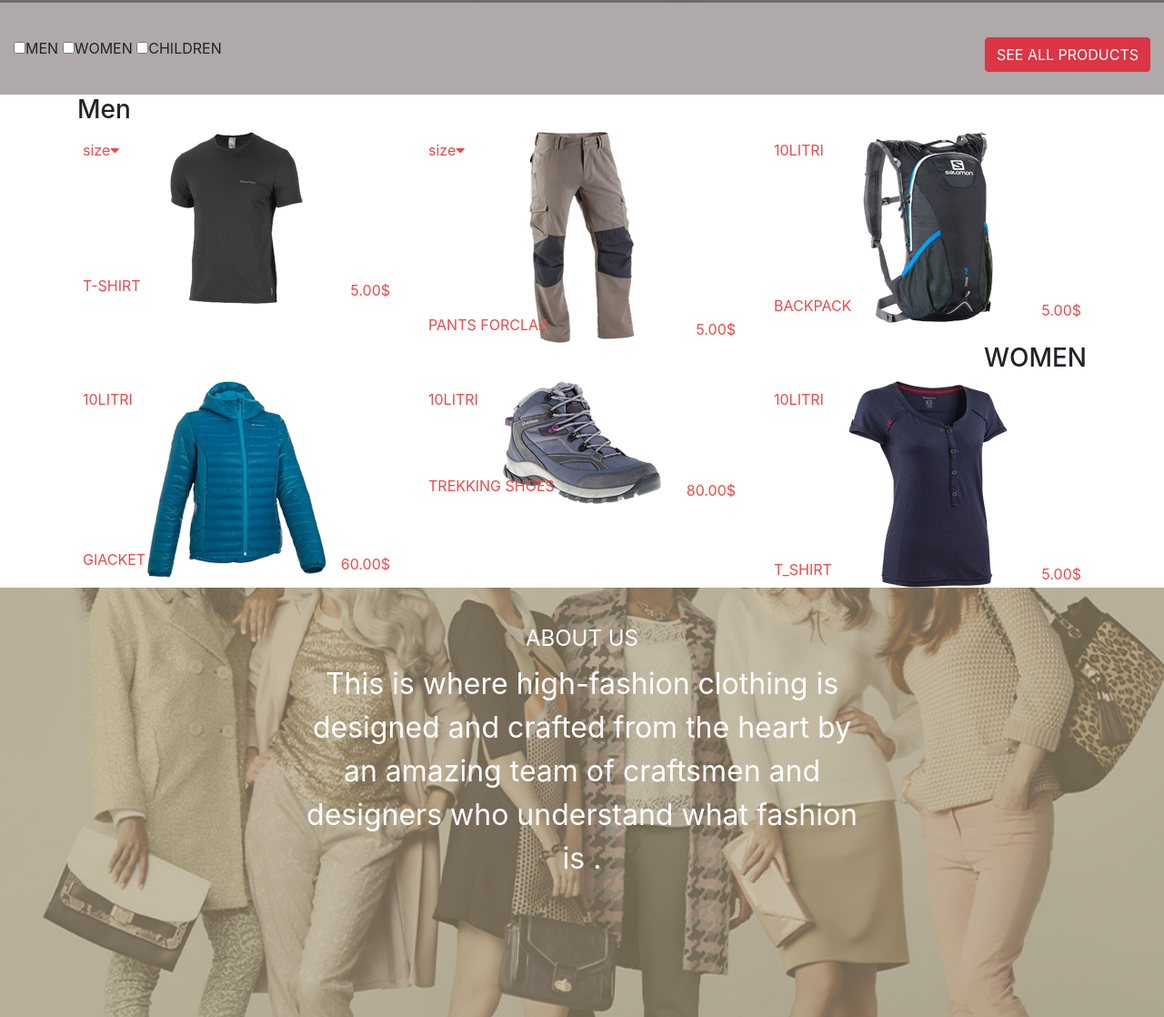
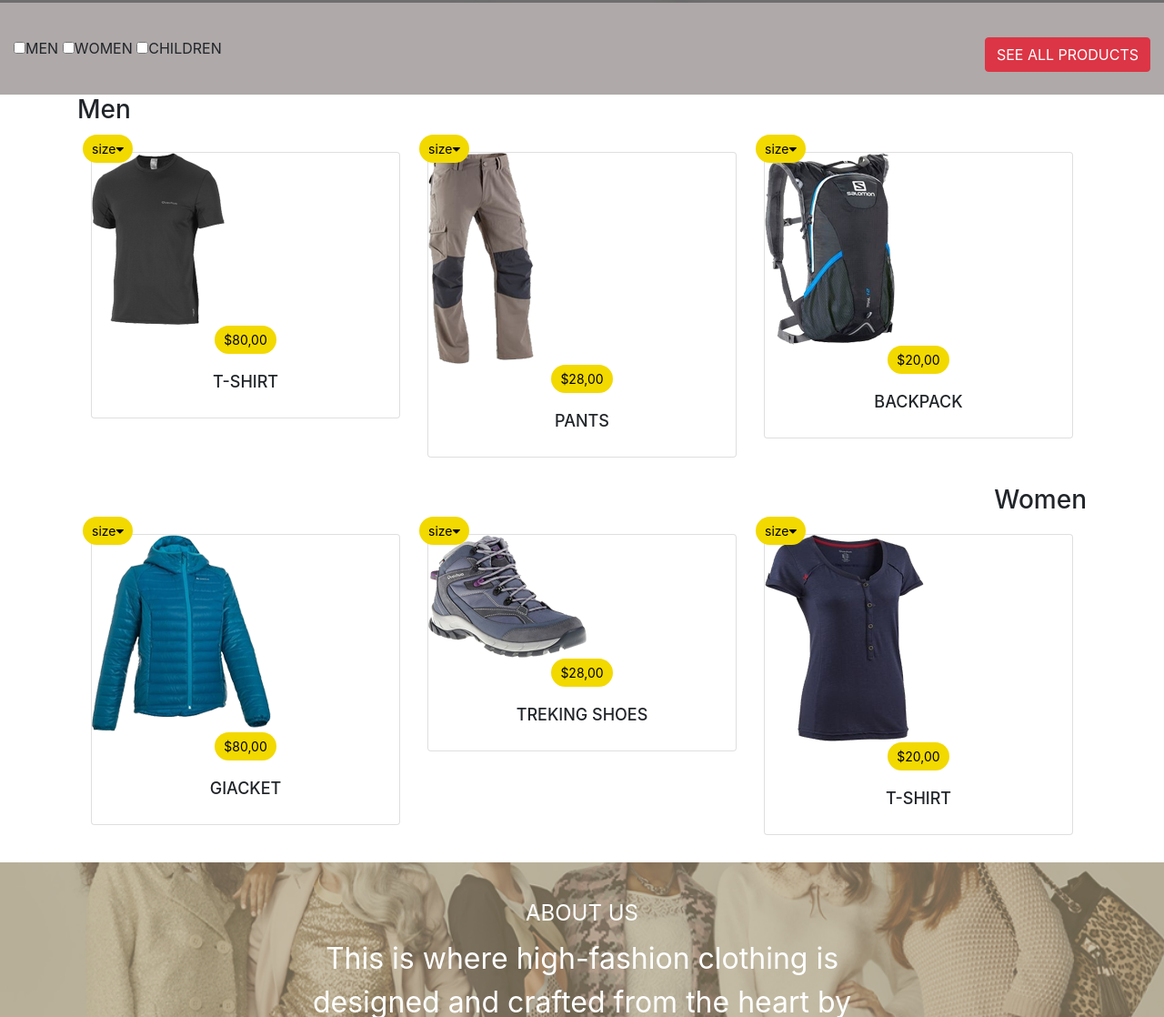
Before and after one commit to leskeylevy/work_assement, a plain HTML site: page index.html in a window 1280 px wide. Shown: the part 797-1915 px from the top of the page at 91% size. Drawn offline with nearby package versions, Linux system fonts and the light colour scheme.

Commit message:
fixed the products part

```diff
--- a/index.html
+++ b/index.html
@@ -47,81 +47,118 @@
         </div>
 <!-- products section -->
      <div class="container">
-       <div class="row ">
-         <div class="col-md-12">
-           <div id="prodcarousel" class="carousel slide" data-ride="carousel">
-            <ol class="carousel-indicators">
-              <li data-target="#blogCarousel" data-slide-to="0" class="active"></li>
-              <li data-target="#blogCarousel" data-slide-to="1"></li>
-          </ol>
-
-          <!-- carousel items -->
         <h3>Men</h3>
-          <div class="carousel-inner">
-            <div class="carousel-item active">
-              <div class="row">
+        <div class="row" id="ads">
+            <!-- Category Card -->
             <div class="col-md-4">
-                  <div class="products">
-                    <img src="images/products/tshirt.png" alt="Snow" style="max-width:100%;">
-                    <div class="bottom-left">T-SHIRT</div>
-                    <div class="top-left">size<i class="fas fa-caret-down"></i> </div>
-                    <div class="bottom-right">5.00$</div>
+                <div class="card rounded" style="height: important">
+                    <div class="card-image">
+                        <span class="card-notify-badge">size<i class="fas fa-caret-down"></i></span>
+                        <img class="img-fluid" src="images/products/tshirt.png" alt="Alternate Text" />
                     </div>
+                    <div class="card-image-overlay m-auto">
+                        <span class="card-detail-badge">$80,00</span>
                     </div>
-                <div class="col-md-4">
-                  <div class="products">
-                    <img src="images/products/pants.png" alt="Snow" style="max-width:100%;">
-                    <div class="bottom-left">PANTS FORCLAZ</div>
-                    <div class="top-left">size<i class="fas fa-caret-down"></i> </div>
-                    <div class="bottom-right">5.00$</div>
-                  </div>
-                </div>
-                <div class="col-md-4">
-                  <div class="products">
-                    <img src="images/products/backpack.png" alt="Snow" style="max-width:100%;">
-                    <div class="bottom-left">BACKPACK</div>
-                    <div class="top-left">10LITRI</div>
-                    <div class="bottom-right">5.00$</div>
+                    <div class="card-body text-center">
+                        <div class="ad-title m-auto">
+                            <h5>T-SHIRT</h5>
                         </div>
                     </div>
                 </div>
             </div>
+            <div class="col-md-4">
+                <div class="card rounded">
+                    <div class="card-image">
+                        <span class="card-notify-badge">size<i class="fas fa-caret-down"></i></span>
+                        <img class="img-fluid" src="images/products/pants.png" alt="Alternate Text" />
                     </div>
-          <h3 style="float:right">WOMEN</h3>
-          <div class="carousel-inner">
-            <div class="carousel-item active">
-              <div class="row">
-                <div class="col-md-4">
-                  <div class="products">
-                  <img src="images/products/giacket.png" alt="Snow" style="max-width:100%;">
-                  <div class="bottom-left">GIACKET</div>
-                  <div class="top-left">10LITRI</div>
-                  <div class="bottom-right">60.00$</div>
+                    <div class="card-image-overlay m-auto">
+                        <span class="card-detail-badge">$28,00</span>
                     </div>
-              </div>
-                <div class="col-md-4">
-                    <div class="products">
-                        <img src="images/products/trekkingshoes.png" alt="Snow" style="max-width:100%;">
-                        <div class="bottom-left">TREKKING SHOES</div>
-                        <div class="top-left">10LITRI</div>
-                        <div class="bottom-right">80.00$</div>
-                      </div>
-                    </div>
-                <div class="col-md-4">
-                    <div class="products">
-                        <img src="images/products/tshirt_ladies.png" alt="Snow" style="max-width:100%;">
-                        <div class="bottom-left">T_SHIRT</div>
-                        <div class="top-left">10LITRI</div>
-                        <div class="bottom-right">5.00$</div>
+                    <div class="card-body text-center">
+                        <div class="ad-title m-auto">
+                            <h5>PANTS</h5>
                         </div>
                     </div>
                 </div>
             </div>
+
+            <div class="col-md-4">
+                <div class="card rounded">
+                    <div class="card-image">
+                        <span class="card-notify-badge">size<i class="fas fa-caret-down"></i></span>
+                        <img class="img-fluid" src="images/products/backpack.png" alt="Alternate Text" />
+                    </div>
+                    <div class="card-image-overlay m-auto">
+                        <span class="card-detail-badge">$20,00</span>
+                    </div>
+                    <div class="card-body text-center">
+                        <div class="ad-title m-auto">
+                            <h5>BACKPACK</h5>
                         </div>
                     </div>
                 </div>
             </div>
+
         </div>
+     </div>
+     <div class="container">
+        <h3 style="float:right">Women</h3><br>
+        <div class="row" id="ads">
+            <!-- Category Card -->
+            <div class="col-md-4">
+                <div class="card rounded" style="height: important">
+                    <div class="card-image">
+                        <span class="card-notify-badge">size<i class="fas fa-caret-down"></i></span>
+                        <img class="img-fluid" src="images/products/giacket.png" alt="Alternate Text" />
+                    </div>
+                    <div class="card-image-overlay m-auto">
+                        <span class="card-detail-badge">$80,00</span>
+                    </div>
+                    <div class="card-body text-center">
+                        <div class="ad-title m-auto">
+                            <h5>GIACKET</h5>
+                        </div>
+                    </div>
+                </div>
+            </div>
+            <div class="col-md-4">
+                <div class="card rounded">
+                    <div class="card-image">
+                        <span class="card-notify-badge">size<i class="fas fa-caret-down"></i></span>
+                        <img class="img-fluid" src="images/products/trekkingshoes.png" alt="Alternate Text" />
+                    </div>
+                    <div class="card-image-overlay m-auto">
+                        <span class="card-detail-badge">$28,00</span>
+                    </div>
+                    <div class="card-body text-center">
+                        <div class="ad-title m-auto">
+                            <h5>TREKING SHOES</h5>
+                        </div>
+                    </div>
+                </div>
+            </div>
+
+            <div class="col-md-4">
+                <div class="card rounded">
+                    <div class="card-image">
+                        <span class="card-notify-badge">size<i class="fas fa-caret-down"></i></span>
+                        <img class="img-fluid" src="images/products/tshirt_ladies.png" alt="Alternate Text" />
+                    </div>
+                    <div class="card-image-overlay m-auto">
+                        <span class="card-detail-badge">$20,00</span>
+                    </div>
+                    <div class="card-body text-center">
+                        <div class="ad-title m-auto">
+                            <h5>T-SHIRT</h5>
+                        </div>
+                    </div>
+                </div>
+            </div>
+
+        </div>
+     </div>
+
 <!-- end of product section -->
         <!-- about section -->
         <div id="about">
--- a/styles.css
+++ b/styles.css
@@ -133,3 +133,96 @@ p.solid {
   bottom: 3px;
   right: 6px;
 }
+#ads {
+  margin: 30px 0 30px 0;
+
+}
+
+#ads .card-notify-badge {
+      position: absolute;
+      left: -10px;
+      top: -20px;
+      background: #f2d900;
+      text-align: center;
+      border-radius: 30px 30px 30px 30px;
+      color: #000;
+      padding: 5px 10px;
+      font-size: 14px;
+
+  }
+
+#ads .card-notify-year {
+      position: absolute;
+      right: -10px;
+      top: -20px;
+      background: #ff4444;
+      border-radius: 50%;
+      text-align: center;
+      color: #fff;
+      font-size: 14px;
+      width: 50px;
+      height: 50px;
+      padding: 15px 0 0 0;
+}
+
+
+#ads .card-detail-badge {
+      background: #f2d900;
+      text-align: center;
+      border-radius: 30px 30px 30px 30px;
+      color: #000;
+      padding: 5px 10px;
+      font-size: 14px;
+  }
+
+
+
+#ads .card:hover {
+          background: #fff;
+          box-shadow: 12px 15px 20px 0px rgba(46,61,73,0.15);
+          border-radius: 4px;
+          transition: all 0.3s ease;
+      }
+
+#ads .card-image-overlay {
+      font-size: 20px;
+
+  }
+
+
+#ads .card-image-overlay span {
+          display: inline-block;
+      }
+
+
+#ads .ad-btn {
+      text-transform: uppercase;
+      width: 150px;
+      height: 40px;
+      border-radius: 80px;
+      font-size: 16px;
+      line-height: 35px;
+      text-align: center;
+      border: 3px solid #e6de08;
+      display: block;
+      text-decoration: none;
+      margin: 20px auto 1px auto;
+      color: #000;
+      overflow: hidden;
+      position: relative;
+      background-color: #e6de08;
+  }
+
+#ads .ad-btn:hover {
+          background-color: #e6de08;
+          color: #1e1717;
+          border: 2px solid #e6de08;
+          background: transparent;
+          transition: all 0.3s ease;
+          box-shadow: 12px 15px 20px 0px rgba(46,61,73,0.15);
+      }
+
+#ads .ad-title h5 {
+      text-transform: uppercase;
+      font-size: 18px;
+  }
```
Lines whose indentation alone changed are shown as unchanged.
